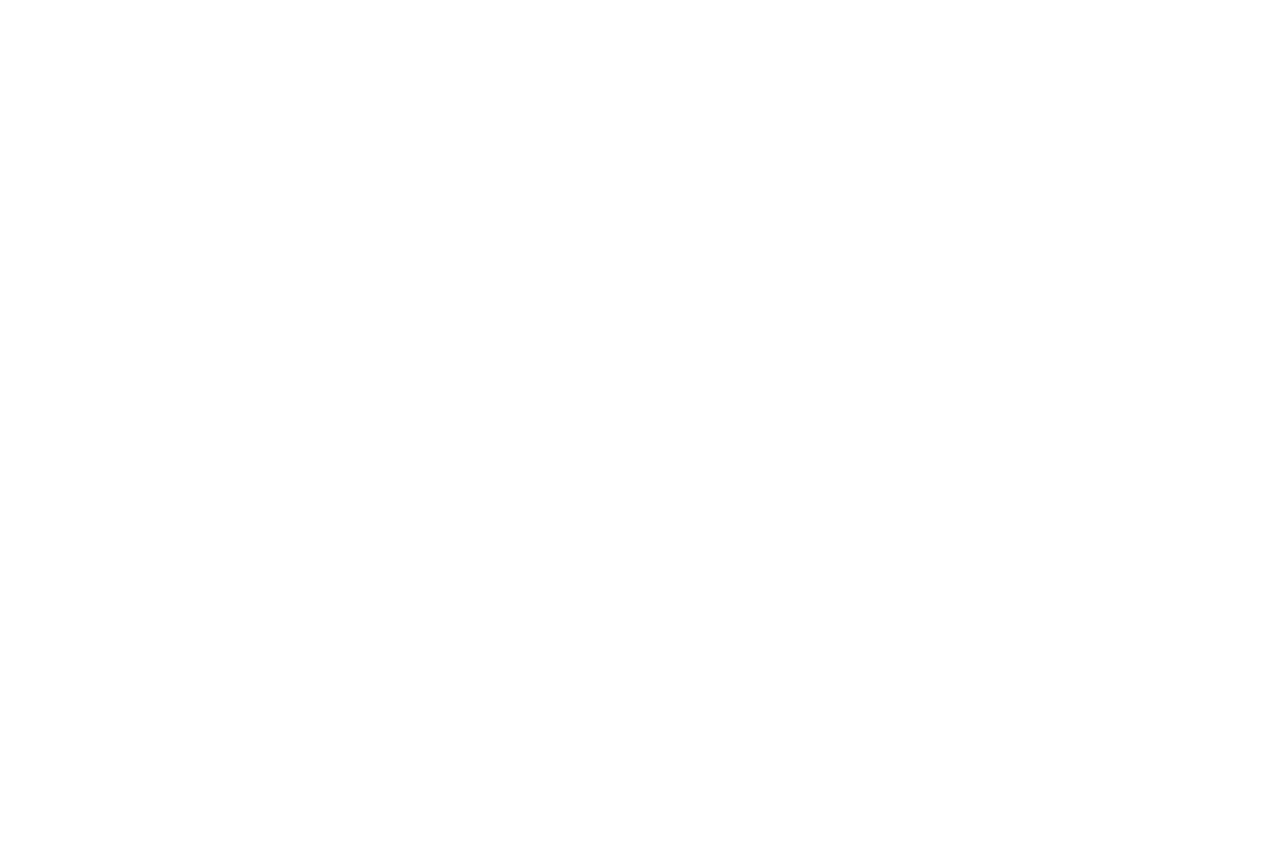
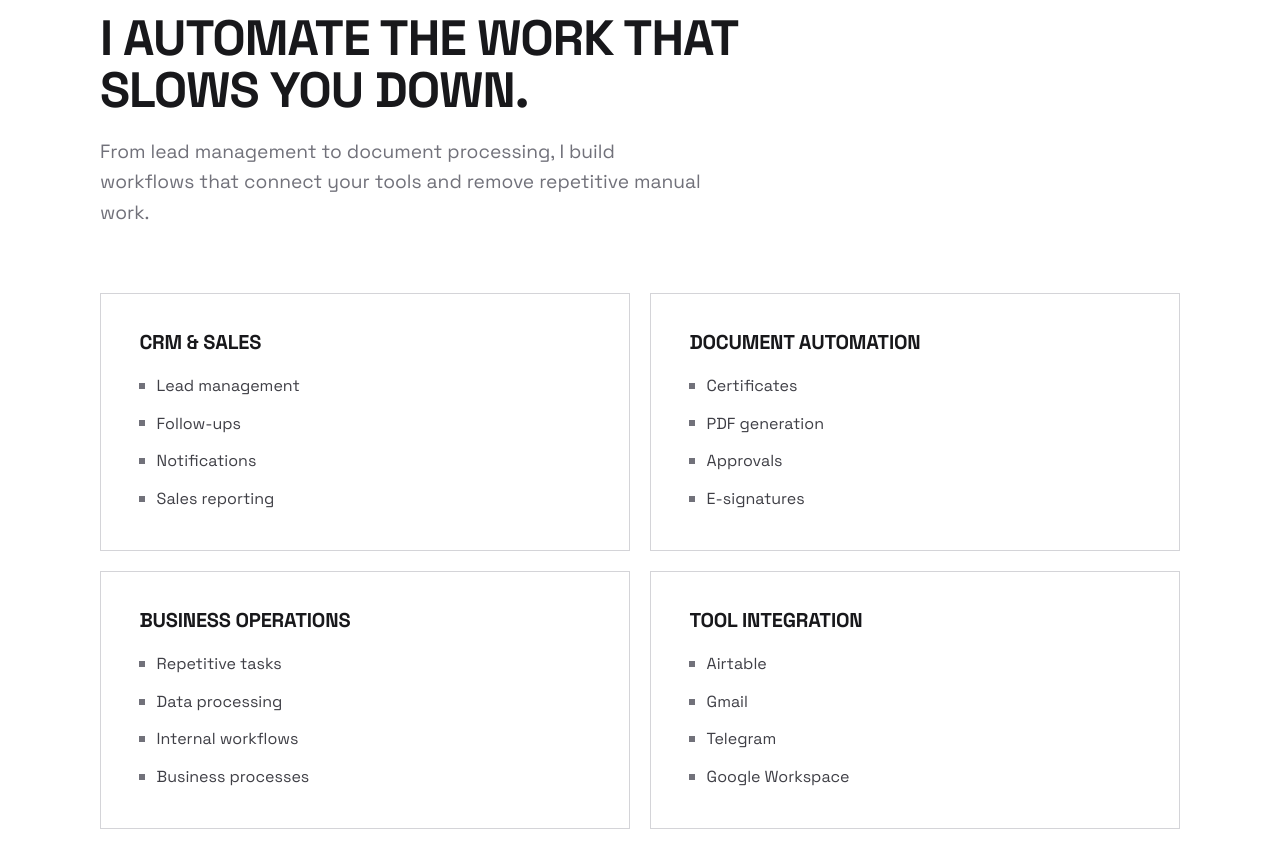
Before and after one commit to NathanielKings/automation, a React (Vite) app: page / in a window 1280 px wide. Shown: the part 960-1828 px from the top of the page. Before the commit the page ends 869 px from the top, so only its background shows below. Built offline with nearby package versions, Linux system fonts and the light colour scheme.

Commit message:
feat: add automation services section

```diff
--- a/src/App.jsx
+++ b/src/App.jsx
@@ -1,5 +1,6 @@
 import Navbar from './components/Navbar/Navbar.jsx'
 import Hero from './components/Hero/Hero.jsx'
+import Services from './components/Services/Services.jsx'
 
 function App() {
   return (
@@ -7,6 +8,7 @@ function App() {
       <Navbar />
       <main>
         <Hero />
+        <Services />
       </main>
     </>
   )
--- /dev/null
+++ b/src/components/Services/Services.jsx
@@ -0,0 +1,53 @@
+import styles from './Services.module.css'
+
+const services = [
+  {
+    title: 'CRM & Sales',
+    items: ['Lead management', 'Follow-ups', 'Notifications', 'Sales reporting'],
+  },
+  {
+    title: 'Document Automation',
+    items: ['Certificates', 'PDF generation', 'Approvals', 'E-signatures'],
+  },
+  {
+    title: 'Business Operations',
+    items: ['Repetitive tasks', 'Data processing', 'Internal workflows', 'Business processes'],
+  },
+  {
+    title: 'Tool Integration',
+    items: ['Airtable', 'Gmail', 'Telegram', 'Google Workspace'],
+  },
+]
+
+function Services() {
+  return (
+    <section className={styles.section} id="services">
+      <div className="container">
+        <div className={styles.head}>
+          <h2 className={styles.heading}>I automate the work that slows you down.</h2>
+          <p className={styles.sub}>
+            From lead management to document processing, I build workflows that connect
+            your tools and remove repetitive manual work.
+          </p>
+        </div>
+
+        <div className={styles.grid}>
+          {services.map((service) => (
+            <article className={styles.block} key={service.title}>
+              <h3 className={styles.blockTitle}>{service.title}</h3>
+              <ul className={styles.list}>
+                {service.items.map((item) => (
+                  <li className={styles.item} key={item}>
+                    {item}
+                  </li>
+                ))}
+              </ul>
+            </article>
+          ))}
+        </div>
+      </div>
+    </section>
+  )
+}
+
+export default Services
--- /dev/null
+++ b/src/components/Services/Services.module.css
@@ -0,0 +1,85 @@
+.section {
+  border-top: 1px solid var(--border);
+  padding-block: clamp(4rem, 8vw, 7rem);
+}
+
+.head {
+  max-width: 46rem;
+  display: flex;
+  flex-direction: column;
+  gap: 1.25rem;
+  margin-bottom: clamp(2.5rem, 5vw, 4rem);
+}
+
+.heading {
+  font-size: clamp(1.9rem, 4.5vw, 3.1rem);
+  font-weight: 700;
+  text-transform: uppercase;
+  line-height: 1.05;
+  letter-spacing: -0.02em;
+}
+
+.sub {
+  font-size: clamp(1.05rem, 1.6vw, 1.2rem);
+  line-height: 1.6;
+  color: var(--color-gray-500);
+  max-width: 38rem;
+}
+
+.grid {
+  display: grid;
+  grid-template-columns: repeat(2, 1fr);
+  gap: 1.25rem;
+}
+
+.block {
+  border: 1px solid var(--border);
+  padding: clamp(1.75rem, 3vw, 2.5rem);
+  transition:
+    border-color 0.2s ease,
+    background-color 0.2s ease;
+}
+
+.block:hover {
+  border-color: var(--color-gray-700);
+  background-color: var(--color-gray-100);
+}
+
+.blockTitle {
+  font-size: 1.25rem;
+  font-weight: 700;
+  text-transform: uppercase;
+  letter-spacing: -0.01em;
+  margin-bottom: 1.25rem;
+}
+
+.list {
+  list-style: none;
+  margin: 0;
+  padding: 0;
+  display: flex;
+  flex-direction: column;
+  gap: 0.75rem;
+}
+
+.item {
+  display: flex;
+  align-items: center;
+  gap: 0.7rem;
+  font-size: 1rem;
+  color: var(--color-gray-700);
+}
+
+.item::before {
+  content: '';
+  width: 6px;
+  height: 6px;
+  flex-shrink: 0;
+  background: var(--color-gray-500);
+}
+
+@media (max-width: 640px) {
+  .grid {
+    grid-template-columns: 1fr;
+  }
+}
```
